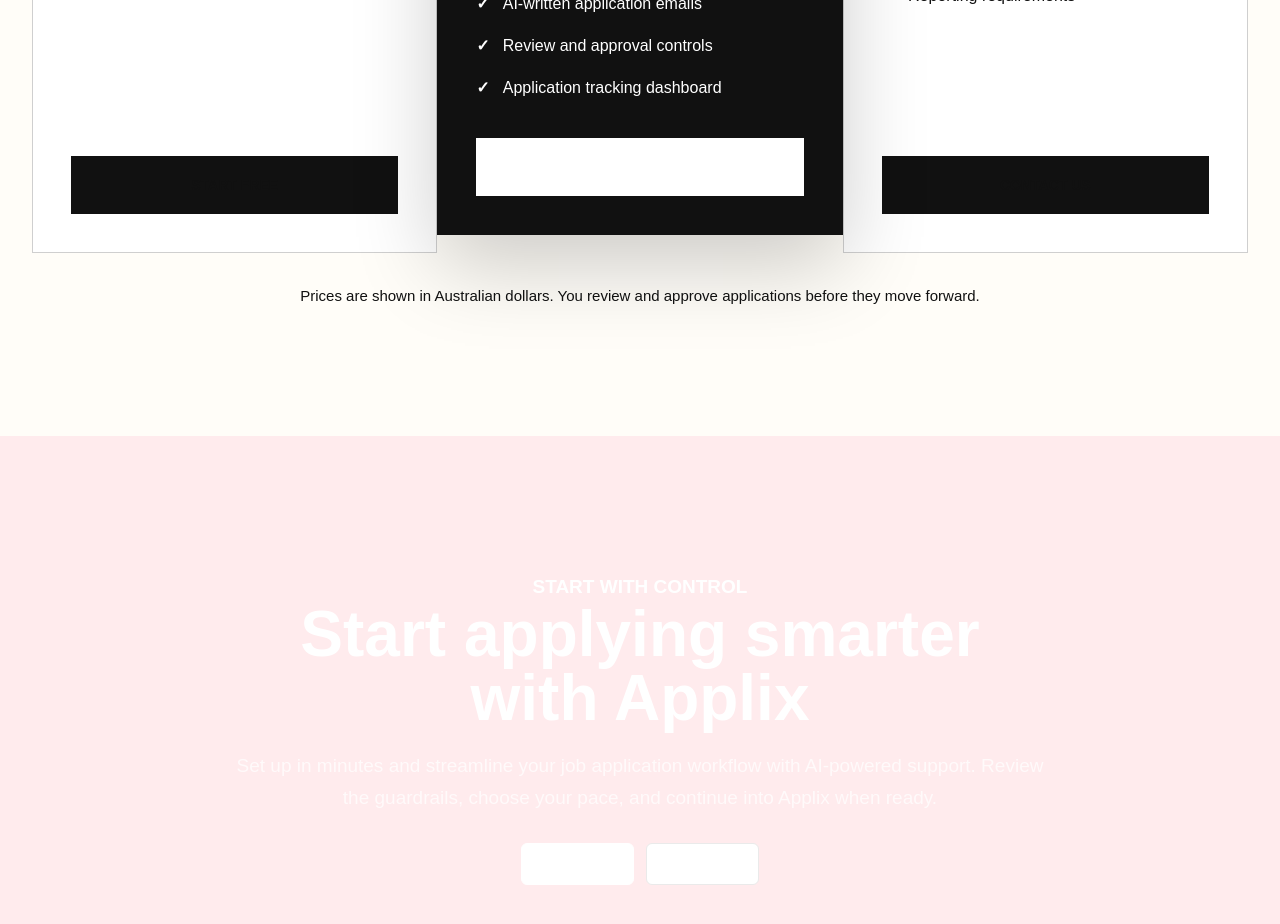
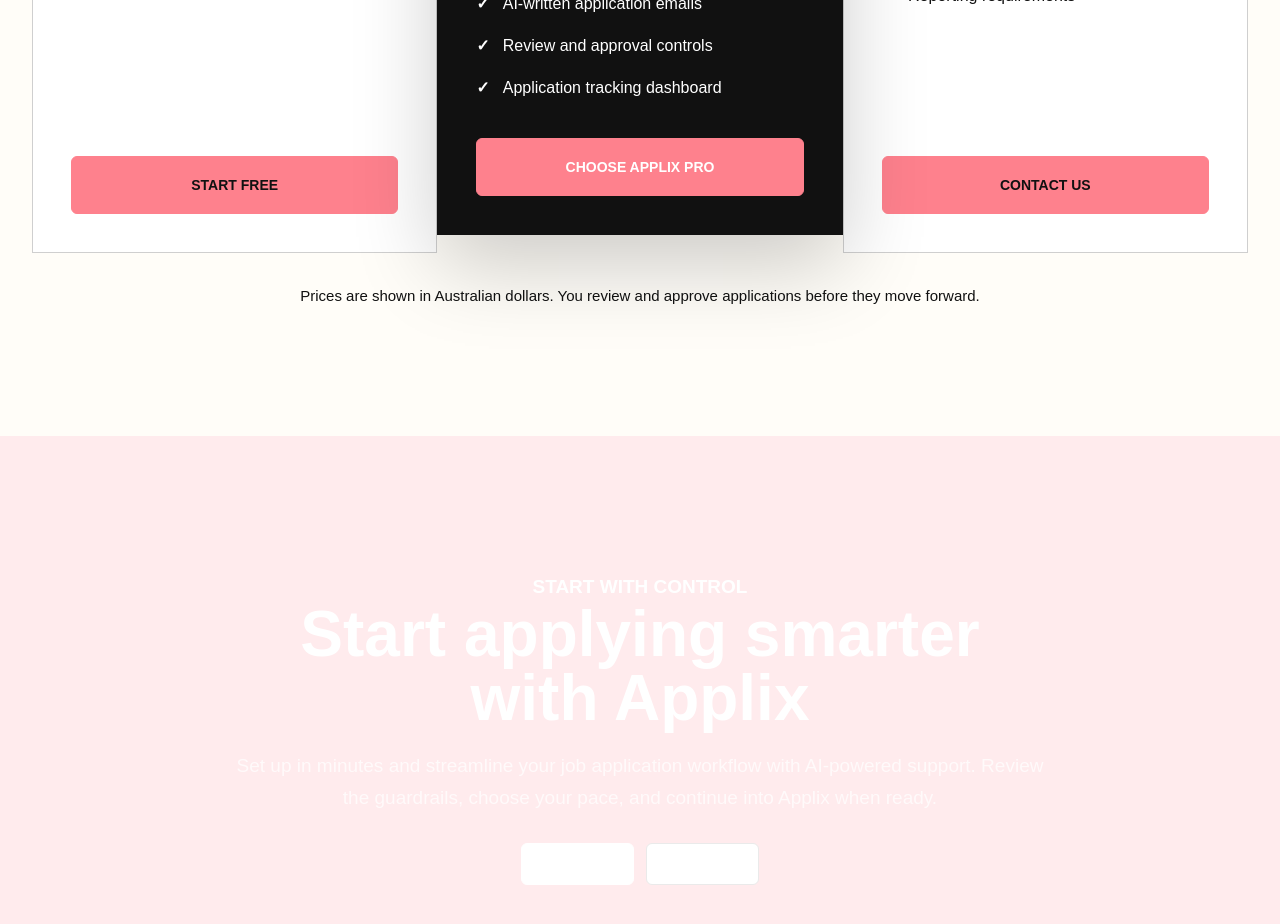
Before and after one commit to Calsie-ai/Calsie, a Next.js app in the folder frontend/: page / in a window 1280 px wide. Shown: the part 5380-6304 px from the top of the page. Built offline with nearby package versions, Linux system fonts and the light colour scheme.

Commit message:
Use Applix pink buttons in pricing cards

```diff
--- a/frontend/app/components/PricingSection.tsx
+++ b/frontend/app/components/PricingSection.tsx
@@ -65,10 +65,7 @@ export default function PricingSection() {
     >
       <div style={{ width: "min(1380px, 100%)", margin: "0 auto" }}>
         <header style={{ textAlign: "center", maxWidth: "900px", margin: "0 auto 70px" }}>
-          <p
-            className="applix-eyebrow"
-            style={{ margin: "0 0 18px", color: "#111111" }}
-          >
+          <p className="applix-eyebrow" style={{ margin: "0 0 18px" }}>
             Pricing
           </p>
           <h2
@@ -173,21 +170,13 @@ export default function PricingSection() {
               </div>
 
               <a
+                className="applix-button applix-button--primary"
                 href={plan.href}
                 style={{
                   marginTop: "auto",
                   minHeight: "58px",
-                  display: "inline-flex",
-                  alignItems: "center",
-                  justifyContent: "center",
-                  padding: "0 22px",
-                  border: plan.featured ? "1px solid #ffffff" : "1px solid #111111",
-                  background: plan.featured ? "#ffffff" : "#111111",
-                  color: plan.featured ? "#111111" : "#ffffff",
-                  textDecoration: "none",
+                  width: "100%",
                   fontSize: "14px",
-                  fontWeight: 800,
-                  letterSpacing: "0.05em",
                   textTransform: "uppercase",
                 }}
               >
```
